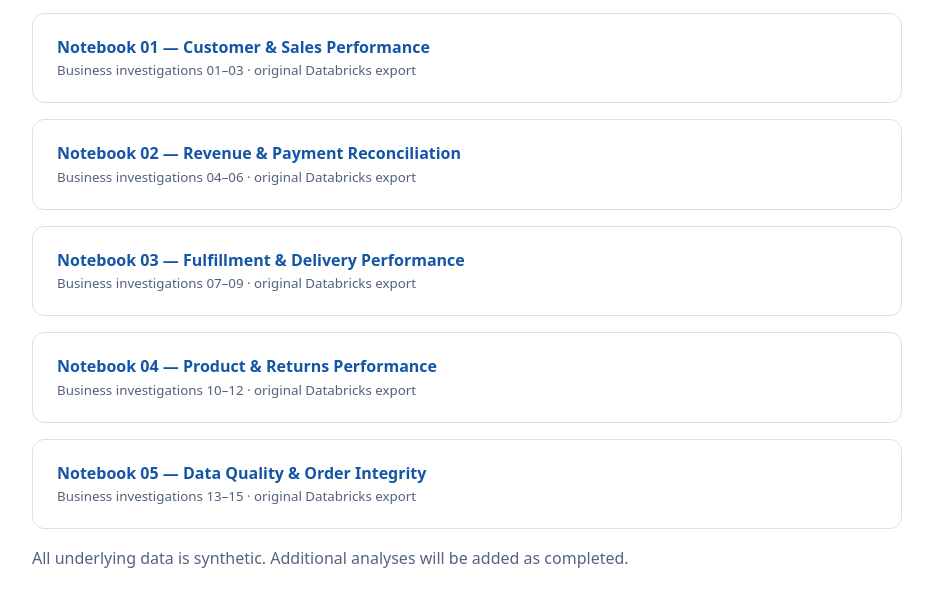
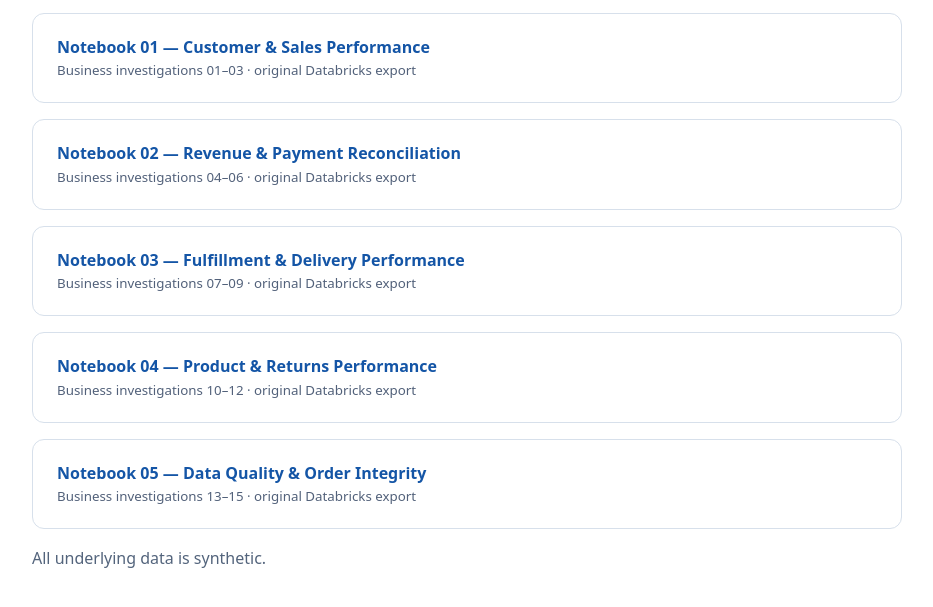
Before and after one commit to Dapinder-BI/RetailOps360-SQL-Analytics, a plain HTML site: page notebook_reports/index.html in a window 1280 px wide. Shown: the part 211-818 px from the top of the page, without its empty margins (173-1106 px from the left). Drawn offline with Linux system fonts and the light colour scheme.

Commit message:
docs: present finished project without dataset counts or phase labels

```diff
--- a/notebook_reports/index.html
+++ b/notebook_reports/index.html
@@ -15,5 +15,5 @@ a.notebook:hover{background:#f5f9ff}small{display:block;color:#52617a;font-weigh
 <a class="notebook" href="./03_Fulfillment_Delivery_Performance_Analysis.html">Notebook 03 — Fulfillment & Delivery Performance<small>Business investigations 07–09 · original Databricks export</small></a>
 <a class="notebook" href="./04_Product_Returns_Performance_Analysis.html">Notebook 04 — Product & Returns Performance<small>Business investigations 10–12 · original Databricks export</small></a>
 <a class="notebook" href="./05_Data_Quality_Order_Integrity_Analysis.html">Notebook 05 — Data Quality & Order Integrity<small>Business investigations 13–15 · original Databricks export</small></a>
-<p>All underlying data is synthetic. Additional analyses will be added as completed.</p>
+<p>All underlying data is synthetic.</p>
 </body></html>
```
